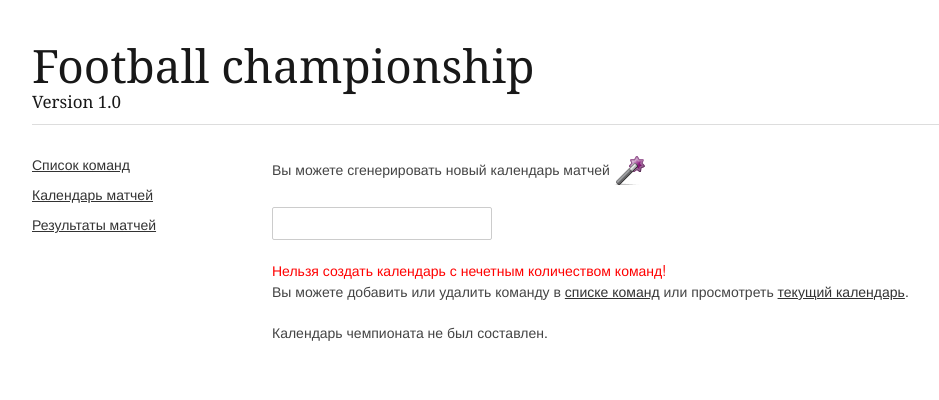
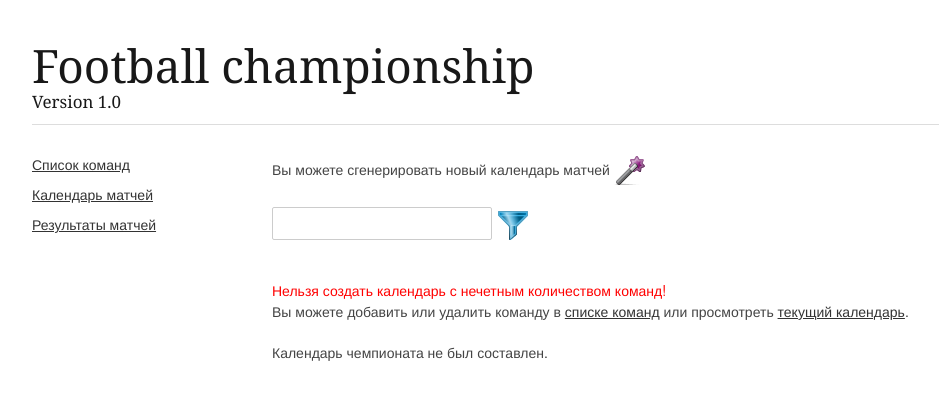
Before and after one commit to s0ph1e/football_championship, a CodeIgniter app: page /index.php/championship/create_calendar in a window 1280 px wide. Shown: the top 400 px of the page, without its empty margins (138-1077 px from the left). Run offline with CodeIgniter, Linux system fonts and the light colour scheme; tables that the repository leaves empty or names only in its code hold one stand-in row (values such as "Sample post").

Commit message:
поиск по команде

```diff
--- a/application/controllers/championship.php
+++ b/application/controllers/championship.php
@@ -41,6 +41,7 @@ class Championship extends CI_Controller {
             $start_date->modify('+ '.$add_days.' day');
         }
 
+        // Время в секундах окончания чемпионата
         $end_date_in_seconds = $end_date->format('U');
 
         // Создание всех туров на год вперед
@@ -85,6 +86,7 @@ class Championship extends CI_Controller {
         {
             // Определяем, нужна ли фильтрация по команде
             $search = $this->input->post('search_team');
+
             if ($search)
             {
                 $matches = $this->championship_model->get_matches_in_tour_by_team($tour->id, $search);
@@ -93,6 +95,10 @@ class Championship extends CI_Controller {
             {
                 $matches = $this->championship_model->get_matches_in_tour($tour->id);
             }
+
+            // Пропускаем тур, если нет матчей
+            if (!$matches)
+                continue;
 
             // Для каждого матча получаем информацию
             foreach ($matches as $match)
@@ -120,8 +126,11 @@ class Championship extends CI_Controller {
                 $matches_in_tour[] = $match_info;
             }
 
-            $data['tours'][$tour->id] = $matches_in_tour;
-            unset($matches_in_tour);
+            if (isset($matches_in_tour))
+            {
+                $data['tours'][$tour->id] = $matches_in_tour;
+                unset($matches_in_tour);
+            }
         }
 
         $this->load->view('header');
--- a/application/models/championship_model.php
+++ b/application/models/championship_model.php
@@ -46,10 +46,23 @@ class Championship_model extends CI_Model {
         $this->db->like('team', $team);
         $teams = $this->db->get('teams')->result();
 
-        $this->db->where(array('tour_id' => $tour_id));
-        $this->db->order_by('day_offset', 'asc');
-        $query = $this->db->get('matches');
-        return $query->result();
+        if(count($teams))
+        {
+            foreach ($teams as $team)
+            {
+                $teams_id[] = $team->id;
+            }
+            $team_id_str = implode($teams_id, ',');
+
+            $query = "SELECT * FROM  `matches` WHERE
+                        `tour_id` = $tour_id AND
+                        (`team1_id` IN ($team_id_str)
+                        OR `team2_id` IN ($team_id_str))";
+
+            return $this->db->query($query)->result();
+        }
+        else return false;
+
     }
 
     function delete_match_result($id)
--- a/application/views/calendar.php
+++ b/application/views/calendar.php
@@ -4,7 +4,15 @@ echo '<p>Вы можете сгенерировать новый календа
 
 // Форма для фильтра
 echo form_open('championship/view_calendar');
-echo form_input(array('name' => 'search_team'));
+echo form_input(array('name' => 'search_team', 'style' => 'display:inline-block'));
+$btn_search = array(
+                    'type'      => 'image',
+                    'src'        => base_url().'data/images/filter.png',
+                    'name'        => 'submit_search',
+                    'width'     => '32',
+                    'height'    => '32'
+                );
+echo form_submit($btn_search);
 echo form_close();
 
 // Вывод ошибок, если они есть
--- a/application/views/match_result_form.php
+++ b/application/views/match_result_form.php
@@ -16,7 +16,7 @@
     <?= form_input(array('name' => 'team2_goals', 'value' => $team2_goals)); ?>
 </div>
 
-<p><?php echo form_submit('submit_upd', 'Обновить','id="regbtn"');?></p>
+<p><?php echo form_submit('submit_upd', 'Обновить');?></p>
 
 <?php echo form_close();?>
 </div>
--- a/data/stylesheets/site_style.css
+++ b/data/stylesheets/site_style.css
@@ -26,7 +26,7 @@ img {
     vertical-align: middle;
 }
 .errors {
-    color: #ff0000;
+    color: #f00;
 }
 .form-container {
     text-align: center;
@@ -38,3 +38,9 @@ img {
 .form-block {
     display: inline-block;
 }
+input[type="image"] {
+                display: inline;
+		outline: none;
+		margin: 0 5px;
+		vertical-align: middle;
+}
```
Also changed, not shown: data/images/filter.png (added).
